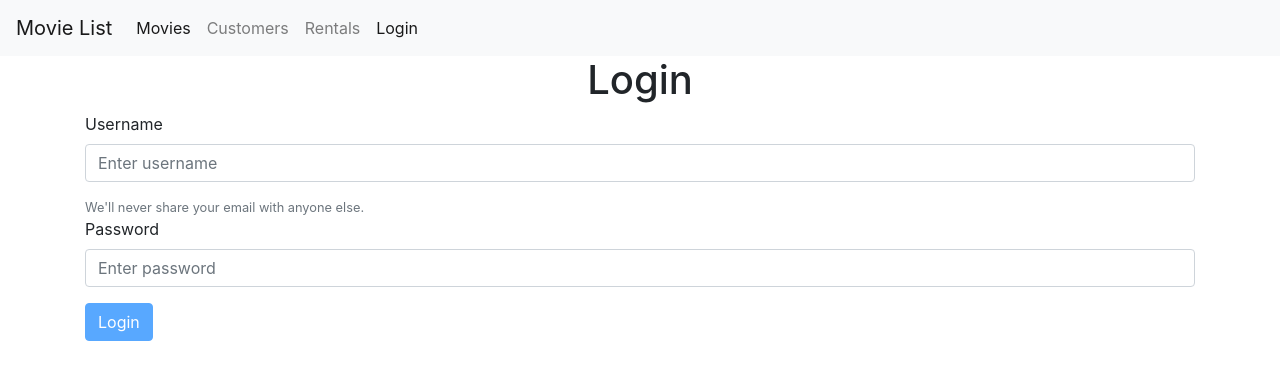
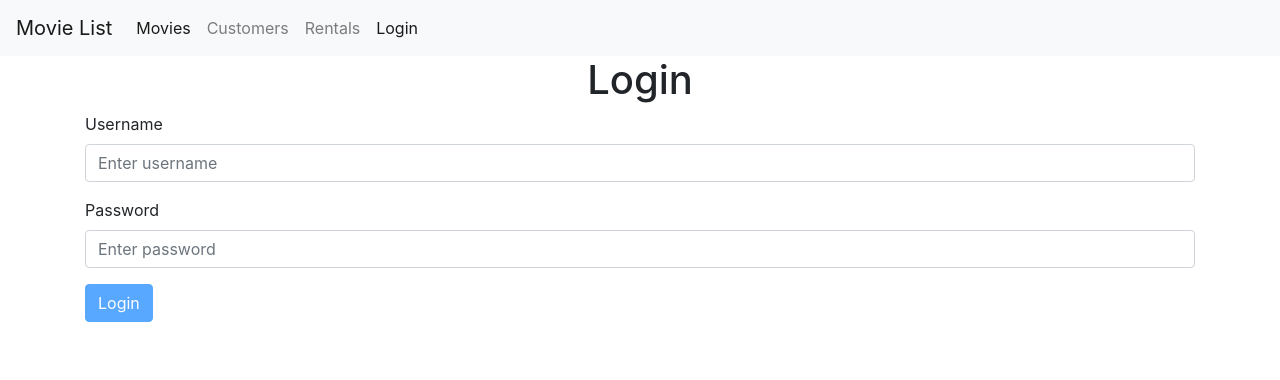
Before and after one commit to freeadmiral/react-training, a React (Create React App) app: page /login in a window 1280 px wide. Shown: the top 380 px of the page. Built offline with nearby package versions, Linux system fonts and the light colour scheme.

Commit message:
reusable code

```diff
--- a/src/components/common/Form.jsx
+++ b/src/components/common/Form.jsx
@@ -1,49 +1,75 @@
-import React, { Component } from 'react';
-import Joi from 'joi-browser';
+import React, { Component } from "react";
+import Joi from "joi-browser";
+import Input from "./Input";
 
 class Form extends Component {
-    state = {
-        data:{},
-        errors:{}
-  }
+  state = {
+    data: {},
+    errors: {}
+  };
 
-  validate=()=>{
-    const options = {abortEarly:false};
-    const result = Joi.validate(this.state.data,this.schema,options);
-    if(!result.error) return null;
+  validate = () => {
+    const options = { abortEarly: false };
+    const result = Joi.validate(this.state.data, this.schema, options);
+    if (!result.error) return null;
 
     const errors = {};
-    for(let item of result.error.details) errors[item.path[0]] = item.message;
+    for (let item of result.error.details) errors[item.path[0]] = item.message;
     return errors;
   };
 
-  validateProperty = ({name,value}) => {
-   const obj={[name]:value};
-   const schema={ [name]:this.schema[name] };
-   const {error}= Joi.validate(obj,schema);
-   return error ? error.details[0].message : null;
+  validateProperty = ({ name, value }) => {
+    const obj = { [name]: value };
+    const schema = { [name]: this.schema[name] };
+    const { error } = Joi.validate(obj, schema);
+    return error ? error.details[0].message : null;
   };
-
 
   handleSubmit = e => {
     e.preventDefault(); // full page reload
     const errors = this.validate();
-    this.setState({errors:errors || {}});
-    if(errors) return;
+    this.setState({ errors: errors || {} });
+    if (errors) return;
     this.goSubmit();
   };
 
   handleChange = ({ currentTarget: input }) => {
-    const errors = {...this.state.errors};
+    const errors = { ...this.state.errors };
     const errorMessage = this.validateProperty(input);
-    if(errorMessage) errors[input.name] = errorMessage;
+    if (errorMessage) errors[input.name] = errorMessage;
     else delete errors[input.name];
 
     const data = { ...this.state.data };
     data[input.name] = input.value;
-    this.setState({ data,errors });
+    this.setState({ data, errors });
   };
 
+  renderButton = label => {
+    return (
+      <button
+        disabled={this.validate()}
+        type="submit"
+        className="btn btn-primary"
+      >
+        {label}
+      </button>
+    );
+  };
+
+  renderInput = (name, label, type = "text") => {
+    const { data, errors } = this.state;
+    return (
+      <Input
+        placeholder={"Enter " + name}
+        name={name}
+        value={data.name}
+        onChange={this.handleChange}
+        errors={errors[name]}
+        label={label}
+        type={type}
+      />
+    );
+  };
 }
 
 export default Form;
--- a/src/components/common/Input.jsx
+++ b/src/components/common/Input.jsx
@@ -1,22 +1,19 @@
-import React from 'react';
+import React from "react";
 
-const Input = ({ name, label, value, onChange,placeholder,errors }) => {
+const Input = ({ name, label, errors, ...rest }) => {
   return (
     <div className="form-group">
       <label htmlFor={name}>{label}</label>
       <input
+        {...rest}
         name={name}
-                value={value}
-                onChange={onChange}
-                type="text"
         className="form-control"
         id={name}
-                placeholder={placeholder}
         errors={errors}
       />
-           {errors && <div className="alert alert-danger">{errors}</div>
-}
-        </div>);
-}
+      {errors && <div className="alert alert-danger">{errors}</div>}
+    </div>
+  );
+};
 
 export default Input;
--- a/src/components/common/LoginForm.jsx
+++ b/src/components/common/LoginForm.jsx
@@ -1,38 +1,34 @@
-import React  from "react";
-import Input from './Input';
-import Joi from 'joi-browser';
-import Form from './Form';
+import React from "react";
+import Joi from "joi-browser";
+import Form from "./Form";
 
 class LoginForm extends Form {
   state = {
     data: { username: "", password: "" },
-    errors:{}
+    errors: {}
   };
 
-  schema ={
-    username : Joi.string().required().label('Username'),
-    password : Joi.string().required().label('Password')
+  schema = {
+    username: Joi.string()
+      .required()
+      .label("Username"),
+    password: Joi.string()
+      .required()
+      .label("Password")
   };
 
-  goSubmit = () =>{
-    console.log('submitted');
+  goSubmit = () => {
+    console.log("submitted");
   };
 
-
   render() {
-    const { data,errors } = this.state;
     return (
       <React.Fragment>
         <h1 style={{ textAlign: "center" }}>Login</h1>
-        <form className="container" onSubmit={this.handleSubmit} >
-          <Input placeholder="Enter username" name="username" value={data.username} onChange={this.handleChange} errors={errors.username} label="Username" />
-          <small id="emailHelp" className="form-text text-muted">
-            We'll never share your email with anyone else.
-            </small >
-          <Input placeholder="Enter password" name="password" value={data.password} onChange={this.handleChange} errors={errors.password} label="Password" />
-          <button disabled={this.validate()} type="submit" className="btn btn-primary">
-            Login
-          </button>
+        <form className="container" onSubmit={this.handleSubmit}>
+          {this.renderInput("username", "Username")}
+          {this.renderInput("password", "Password", "password")}
+          {this.renderButton("Login")}
         </form>
       </React.Fragment>
     );
```
Lines whose indentation alone changed are shown as unchanged.
